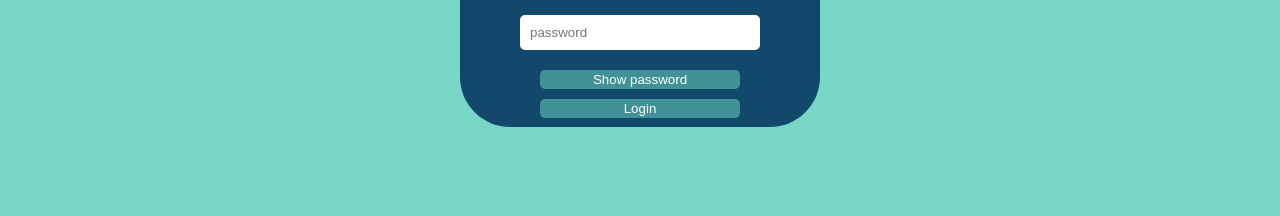
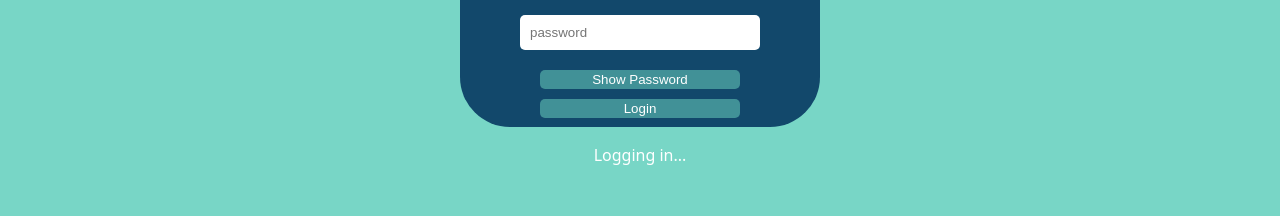
Before and after one commit to cipherbeast03/The-Big-Dummy, a React (Create React App) app: page / in a window 1280 px wide. Shown: the part 409-625 px from the top of the page. Built offline with nearby package versions, Linux system fonts and the light colour scheme.

Commit message:
1 file modified

```diff
--- a/src/Login/login.js
+++ b/src/Login/login.js
@@ -6,6 +6,7 @@ import './login.css';
 function Login() {
   const [username, setUsername] = useState('');
   const [password, setPassword] = useState('');
+  const [buttonname, setButtonname] = useState(true);
 
   const loginStatus = () => {};
   return (
@@ -37,13 +38,18 @@ function Login() {
             <input
               value={password}
               onChange={(e) => setPassword(e.target.value)}
-              type="password"
+              type={buttonname ? 'password' : 'text'}
               placeholder="password"
             />
           </div>
           <div className="button-section">
-            <button>Show password</button>
+            <button onClick={() => setButtonname(!buttonname)}>
+              {buttonname ? 'Show Password' : 'Hide Password'}
+            </button>
             <button>Login</button>
+          </div>
+          <div className="message-section">
+            <p>Logging in...</p>
           </div>
         </div>
       </center>
```
